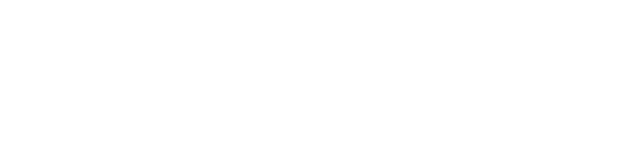
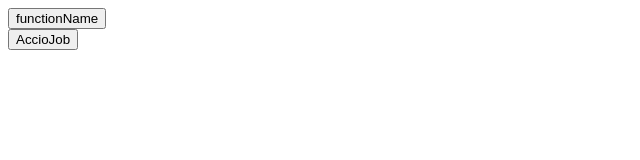
Before and after one commit to acciojob/print-function-name-PRIYA9065, a website: page main.html in a window 1280 px wide. Shown: the whole page, without its empty margins (0-640 px from the left). Drawn offline with Linux system fonts and the light colour scheme.

Commit message:
created a submission

```diff
--- a/main.html
+++ b/main.html
@@ -8,6 +8,8 @@
 
 <body>
 	<!-- the entire body must be written by student -->
+	<button onclick="functionName()">functionName</button><br>
+	<button onclick="AccioJob()">AccioJob</button>
     <script type="text/javascript" src="./script.js">
 </script>
 
--- a/script.js
+++ b/script.js
@@ -1 +1,8 @@
 //your JS code here. If required.
+function functionName(){
+	return alert(arguments.callee.name);
+}
+
+function AccioJob(){
+	return alert(arguments.callee.name);
+}
```
